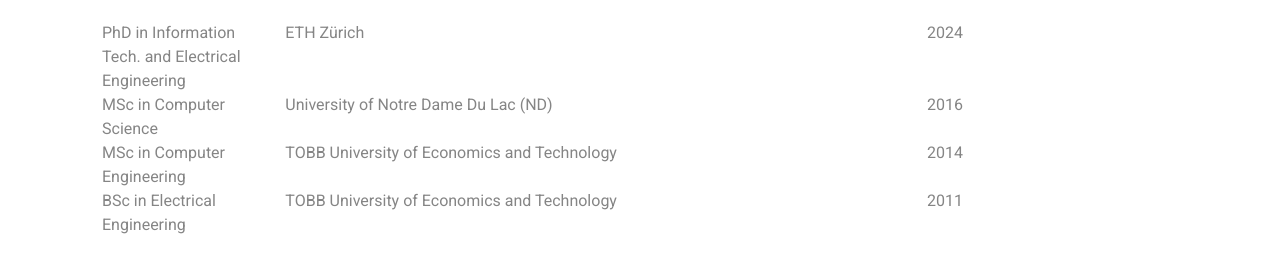
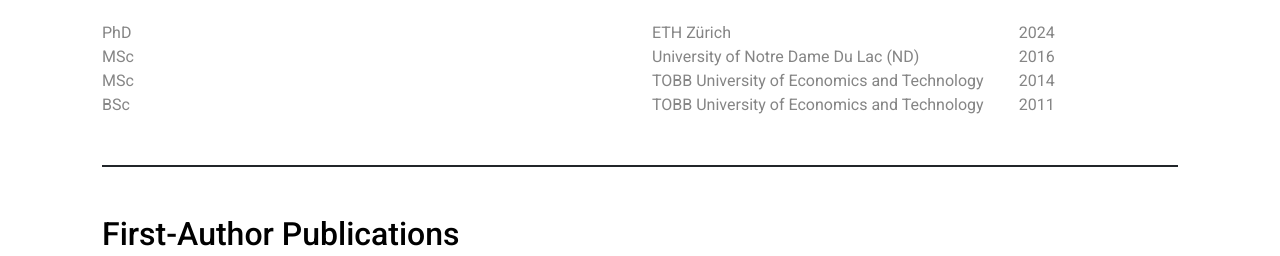
Before and after one commit to agyaglikci/agyaglikci.github.io, a plain HTML site: page index.html in a window 1280 px wide. Shown: the part 544-800 px from the top of the page. Drawn offline with nearby package versions, Linux system fonts and the light colour scheme.

Commit message:
Deploying to gh-pages from  @ 57b48da0b27b3f5694aeb03e59f2d0867df57991 🚀

```diff
--- a/index.html
+++ b/index.html
@@ -76,10 +76,10 @@
     <div class="border-bottom border-2 border-print-0 border-dark mb-5 pb-5 pb-print-0 mb-print-1">
         <h2 class="mb-4">Education</h2>
         <div class="row d-block d-md-flex">
-             <div class="col-2 col-md-2">PhD in Information Tech. and Electrical Engineering</div><div class="col-7 col-md-7">ETH Zürich</div><div class="col-2 col-md-2">2024</div>
-             <div class="col-2 col-md-2">MSc in Computer Science</div><div class="col-7 col-md-7">University of Notre Dame Du Lac (ND)</div><div class="col-2 col-md-2">2016</div>
-             <div class="col-2 col-md-2">MSc in Computer Engineering</div><div class="col-7 col-md-7">TOBB University of Economics and Technology</div><div class="col-2 col-md-2">2014</div>
-             <div class="col-2 col-md-2">BSc in Electrical Engineering</div><div class="col-7 col-md-7">TOBB University of Economics and Technology</div><div class="col-2 col-md-2">2011</div>
+             <div class="col-6 col-md-6">PhD</div><div class="col-4 col-md-4">ETH Zürich</div><div class="col-2 col-md-2">2024</div>
+             <div class="col-6 col-md-6">MSc</div><div class="col-4 col-md-4">University of Notre Dame Du Lac (ND)</div><div class="col-2 col-md-2">2016</div>
+             <div class="col-6 col-md-6">MSc</div><div class="col-4 col-md-4">TOBB University of Economics and Technology</div><div class="col-2 col-md-2">2014</div>
+             <div class="col-6 col-md-6">BSc</div><div class="col-4 col-md-4">TOBB University of Economics and Technology</div><div class="col-2 col-md-2">2011</div>
         </div>
     </div>
 
```
Also changed, not shown: 1 other file.
